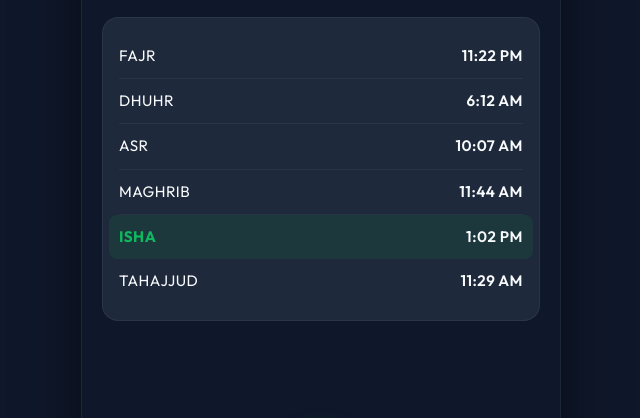
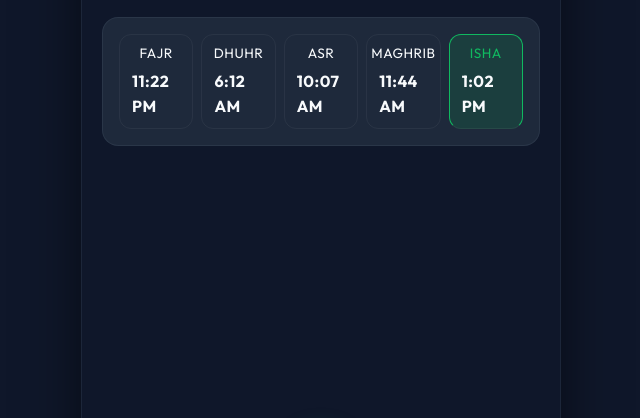
Before and after one commit to noorplusapp/noorplusapp.github.io, a plain HTML site: page index.html in a window 1280 px wide. Shown: the part 287-705 px from the top of the page, without its empty margins (319-959 px from the left). Drawn offline with Linux system fonts and the light colour scheme.

Commit message:
feat: introduce initial dark theme styling, global resets, and core UI component layouts.

```diff
--- a/assets/css/style.css
+++ b/assets/css/style.css
@@ -417,30 +417,38 @@ body {
     padding: 16px;
     margin-bottom: 20px;
     border: 1px solid var(--border);
+    display: flex;
+    justify-content: space-between;
+    overflow-x: auto;
+    /* Allow scroll if too tight */
+    gap: 8px;
 }
 
 .p-row {
     display: flex;
-    justify-content: space-between;
-    padding: 10px 0;
-    border-bottom: 1px solid rgba(255, 255, 255, 0.05);
-    font-size: 0.95rem;
+    flex-direction: column;
+    align-items: center;
+    justify-content: center;
+    padding: 8px 12px;
+    border: 1px solid rgba(255, 255, 255, 0.05);
+    /* Individual border */
+    border-radius: 12px;
+    font-size: 0.85rem;
     text-transform: uppercase;
-    /* Uppercase prayer names */
     letter-spacing: 0.5px;
+    flex: 1;
+    /* Distribute space */
+    min-width: 60px;
 }
 
 /* Highlight Active Row */
 .highlight-row {
-    background: rgba(16, 185, 81, 0.1);
-    /* Primary color low opacity */
-    border-radius: 8px;
-    padding: 10px 10px;
-    /* Adjust padding for bg */
-    margin: 0 -10px;
-    /* Negative margin to keep alignment */
-    border-bottom: none;
-    font-weight: 700;
+    background: rgba(16, 185, 81, 0.15);
+    /* Stronger highlight bg */
+    border: 1px solid var(--primary);
+    margin: 0;
+    /* Reset margins */
+    padding: 8px 12px;
 }
 
 .highlight-row span {
@@ -448,12 +456,16 @@ body {
 }
 
 .p-row:last-child {
-    border-bottom: none;
+    border-bottom: 1px solid rgba(255, 255, 255, 0.05);
+    /* Reset border removal */
 }
 
+/* Specific styling for the vertical inputs inside horizontal item */
 .p-row span:last-child {
-    font-weight: 600;
+    font-weight: 700;
     color: var(--text-main);
+    margin-top: 4px;
+    font-size: 1rem;
 }
 
 .day-navigation {
--- a/pages/home.html
+++ b/pages/home.html
@@ -64,7 +64,6 @@
         <div class="p-row"><span>Asr</span> <span id="asr">--:--</span></div>
         <div class="p-row"><span>Maghrib</span> <span id="maghrib">--:--</span></div>
         <div class="p-row"><span>Isha</span> <span id="isha">--:--</span></div>
-        <div class="p-row"><span>Tahajjud</span> <span id="tahajjud">--:--</span></div>
     </div>
 
 
```
